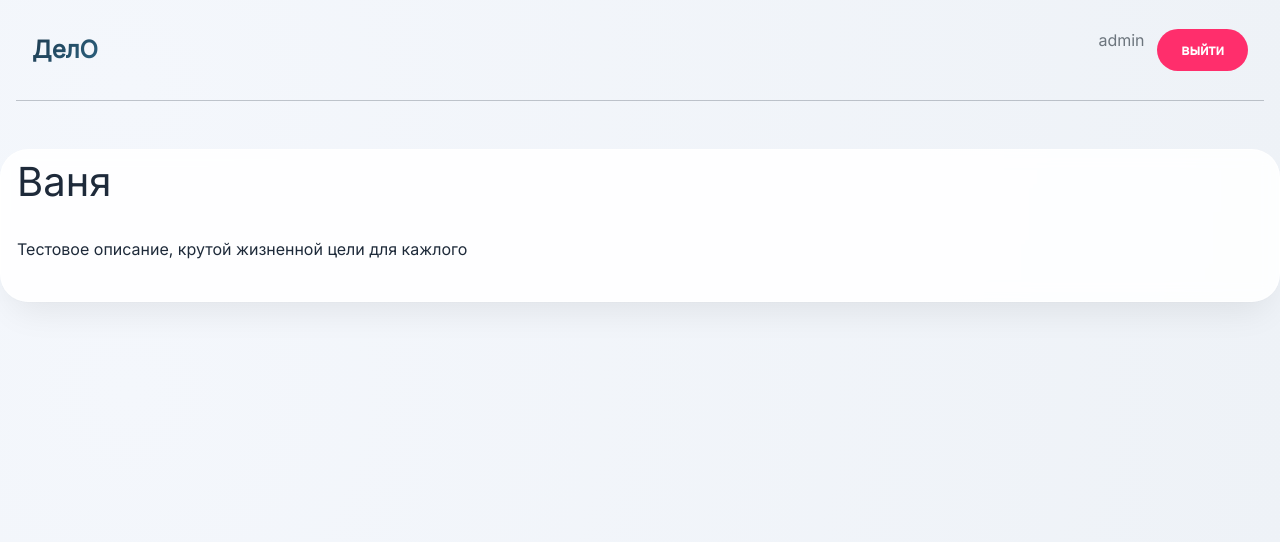
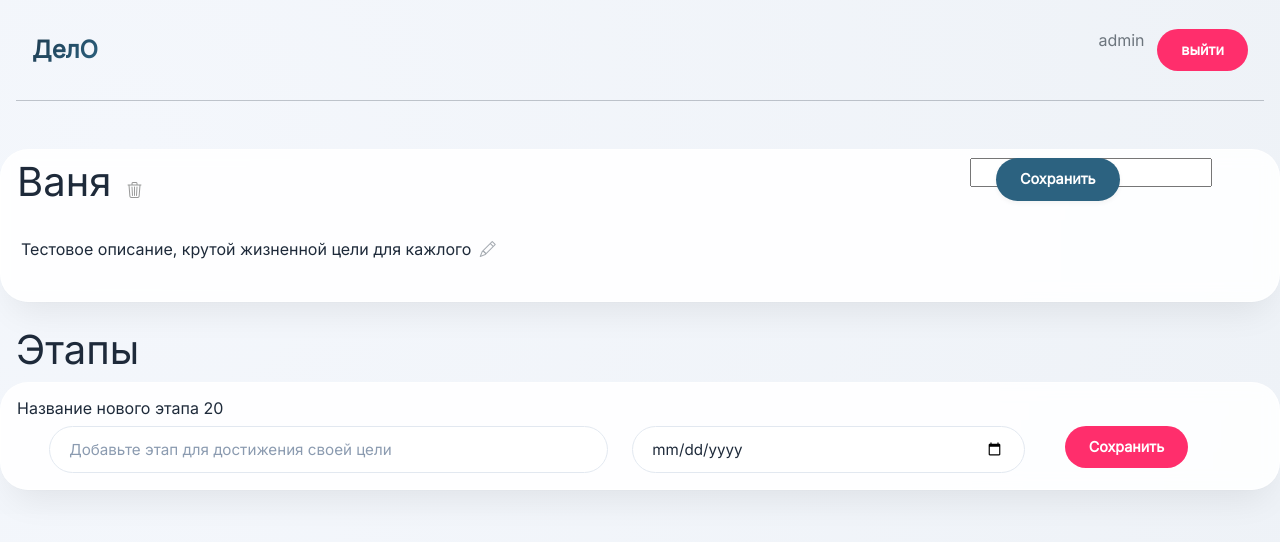
Before and after one commit to Tron213/Delo, a Django app: page /roadmap/20/ in a window 1280 px wide. Shown: the top 542 px of the page. Run offline with Django 5.2, Linux system fonts and the light colour scheme; a user stored in the database is signed in; data comes from the database, SQL or seed files in the repository; both versions use the stored data as it was after the commit; some libraries are stand-ins or nearby versions.

Commit message:
delete roamaps add stage

```diff
--- a/Delo_app/forms.py
+++ b/Delo_app/forms.py
@@ -56,16 +56,52 @@
         max_length=150,
         widget=forms.TextInput(attrs={
             'class': 'input-modern',
-            'placeholder': "Например Выучить английский язык, подготовится к свадьбе"  # дублируем текст label
+            'placeholder': "Например Выучить английский язык, подготовится к свадьбе"
         })
     )
 class RoadmapDescription(ModelForm):
     class Meta:
         model = Roadmaps
         fields = ['Description']
-        widgets = {                                 # ✅ widgets (множественное число)
+        widgets = {
             'Description': forms.TextInput(attrs={
                 'class': 'input-modern',
                 'placeholder': "Вы еще не указали описание своей цели"
             })
         }
+class RoadmapDate(ModelForm):
+    class Meta:
+        model = Roadmaps
+        fields = ['goald_date']
+        {
+            'goald_date': forms.DateInput(attrs={
+                'type': 'date',
+                'class': 'input-modern'
+            }),}
+
+
+class StageTitle(ModelForm):
+    class Meta:
+        model = Stages
+        fields = ['Stagetitle','goald_date']
+        widgets = {
+            'Stagetitle': forms.TextInput(attrs={
+                'class': 'input-modern',
+                'placeholder': "Добавьте этап для достижения своей цели"
+            }),
+            'goald_date': forms.DateInput(attrs={
+                'type': 'date',
+                'class': 'input-modern'
+            }),
+        }
+class TaskTitle(ModelForm):
+    class Meta:
+        model = Tasks
+        fields = ['Tasktitle']
+        widgets = {
+            'Stagetitle': forms.TextInput(attrs={
+                'class': 'input-modern',
+                'placeholder': "Добавьте задачу"
+            }),
+
+        }
--- a/Delo_app/models.py
+++ b/Delo_app/models.py
@@ -14,6 +14,7 @@
     Title = models.CharField(max_length=35)
     Description = models.CharField(max_length=200, null=True)
     goald_date = models.DateField(null=True)
+    Badge=models.CharField(null=True,max_length=310)
     class Meta:
         ordering =['User','-id']
     def __str__(self):
@@ -23,7 +24,7 @@
 class Stages(models.Model):
     Roadmap = models.ForeignKey(Roadmaps,
         on_delete=models.CASCADE)
-    Stagetitle = models.CharField(max_length=35)
+    Stagetitle = models.CharField(max_length=130)
     goald_date = models.DateField(null=True)
     status = models.CharField(null=True, max_length=35)
     progres = models.IntegerField(null=True, max_length=35)
--- a/Delo_app/templates/Delo_app/RoadmapPage.html
+++ b/Delo_app/templates/Delo_app/RoadmapPage.html
@@ -4,21 +4,43 @@
 
 <div class="container HeadofRoad glass-card">
     <div class="row">
-        <div class="col-12">
-<h1 class="Title">{{ roadmap.Title }}</h1>
+        <div class="col-9">
+            <h1 class="Title">
+                {{ roadmap.Title }}
+                <a class='fs-6' href="{% url 'Delitroadmap' index=roadmap.id %}"
 
+                    style="color: #000;">
+                    <i class="bi bi-trash3 editbi" ></i>
+                </a>
+            </h1>
         </div>
-        <div class="row Description">
-            <div class="col-12">
-                {%if roadmap.Description != false %}
-                <div class="col-6">
-                    <p>{{roadmap.Description}}</p>
-                </div>
-                {% elif roadmap.Description == false %}
+        <div class="col-3 Title">
+            {%if roadmap.goald_date == false%}
 
 
                     <form method="post" class="row" >
-                    <div class="col-11">
+                            <div class="col-1">
+                                {% csrf_token %}
+
+                                {{ dateForm.goald_date }}
+                            </div>
+
+                            <div class="col-1">
+                                <button type="submit" class="btn-primary">Сохранить</button>
+                            </div>
+                    </form>
+
+
+            {%elif roadmap.goal_date == true%}
+                <h3>{{roadmap.goal_date}} <i class="bi bi-pencil editbi"></i>#000</h3>
+            {% endif %}
+        </div>
+        <div class="container">
+            <div class="row Description">
+                <div class="col-12">
+                    {%if roadmap.Description == false %}
+                        <form method="post" class="row" >
+                            <div class="col-10">
                                 {% csrf_token %}
 
                                 {{ form.Description }}
@@ -28,14 +50,101 @@
                                 <button type="submit" class="btn-primary">Сохранить</button>
                             </div>
                         </form>
+
+                    {% elif roadmap.Description != false %}
+                        <div class="col-6">
+                            <p>{{roadmap.Description}} <i class="bi bi-pencil editbi"></i></p>
+
+                        </div>
+                        <div class="col-1">
+
+                        </div>
+
+
+
 {% endif %}
 
 
+</div>
+
+            </div>
+
+    </div>
+    </div>
+    </div>
+
+
+
+</div>
+<div class="container Stage">
+    <div class="row">
+        <div class="col-12">
+            <h1>Этапы</h1>
+        </div>
+    </div>
+</div>
+
+<div class="container glass-card NewStage">
+    <div class="row">
+        <div class="col-3">
+            <h6>Название нового этапа {{index}}</h6>
+        </div>
+        <div class="col-12">
+            <div class="container">
+                <div class="row">
+                    <div class="col-10">
+                        <form method="post" action="{% url 'addStage' index=roadmap.id %}">
+                            {% csrf_token %}
+                            <div class="container">
+                                <div class="row">
+                                    <div class="col-7">
+                                        {{ form2.Stagetitle }}
+                                    </div>
+                                    <div class="col-5">
+                                        {{ form2.goald_date }}
+                                    </div>
+                                </div>
+                            </div>
+
+
+                    </div>
+                    <div class="col-1">
+                        <button type="submit" class="btn-pink">Сохранить</button>
+                        </form>
+                    </div>
+                </div>
             </div>
         </div>
     </div>
 </div>
 
+{% for stage in stages %}
+<div class="container StageMain glass-card roadmap-card">
+    <div class="row">
+
+        <div class="col-10">
+<h6>{{ stage.Stagetitle }} <i class="bi bi-pencil editbi"></i> </h6>
+
+
+
+        </div>
+        <div class="col-2">
+           <h6 class="badge rounded-pill text-bg-warning"> {{ stage.goald_date }}</h6>
+        </div>
+        <div class="container">
+            <div class="row">
+                <div class="col-12">
+                    <div class="progress">
+  <div class="progress-fill progress-bar-striped progress-bar-animated" role="progressbar" aria-valuenow="75" aria-valuemin="0" aria-valuemax="100" style="width: 75%"></div>
+</div>
+                </div>
+            </div>
+        </div>
+    </div>
+
+</div>
+
+{% endfor %}
 <style>
     .HeadofRoad{
         margin-top: 4vh;
@@ -48,6 +157,37 @@
 .Title{
     margin-top: 1vh;
 }
+.progress-fill{
+    max-height: 1vh;
+    margin-top: 0.49%;
+}
+.Stage{
+    margin-top: 3vh;
+}
+.NewStage{
+   padding-top: 2vh;
+   padding-bottom: 2vh;
+   margin-bottom: 3vh;
+}
+.StageMain{
+    margin-bottom: 1.6vh;
+    min-height: 10vh;
+}
+.StageMain h6{
+    margin-top: 0.6vh;
+}
+.editbi{
+    opacity: 0.4;
+    margin-left: 0.5vh;
+    max-width: 1vh;
+    max-width: 1px;
+}
+.editbi:hover{
+    opacity: 1;
+    transition: 0.3s;
+}
 </style>
 
+
+
 {% endblock %}
--- a/Delo_app/urls.py
+++ b/Delo_app/urls.py
@@ -12,5 +12,6 @@
     path('logout/', auth_views.LogoutView.as_view(next_page='/'), name='logout'),
     path("home/", views.homePage, name="homePage"),
     path('roadmap/<int:index>/', views.Roadmap, name='Roadmap'),
-
+    path('roadmap/<int:index>/addStage', views.addStage, name='addStage'),
+    path('roadmap/<int:index>/DelitRoadmap', views.Delitroadmap, name='Delitroadmap'),
 ]
--- a/Delo_app/views.py
+++ b/Delo_app/views.py
@@ -1,7 +1,7 @@
 from django.contrib.auth import login, authenticate
 from django.contrib.auth.forms import UserCreationForm
 from django.shortcuts import render, redirect
-from .forms import RegisterForm, loginForm, NewRoadmap, RoadmapDescription
+from .forms import RegisterForm, loginForm, NewRoadmap, RoadmapDescription, StageTitle, RoadmapDate
 from django.contrib.auth.models import User
 from django.contrib.auth.decorators import login_required
 from .models import *
@@ -84,30 +84,61 @@
 def Roadmap(request, index):
     # Получаем объект Roadmaps по индексу из URL
     roadmap = get_object_or_404(Roadmaps, id=index)
+    stages = Stages.objects.filter(Roadmap=index)
+
+    print("Количество этапов:", stages.count())
 
     # Проверяем, что текущий пользователь – владелец
     if request.user != roadmap.User:
-        # Можно вернуть 403 или показать сообщение об ошибке
-        return render(request, "Delo_app/RoadmapPage.html", {
-            'error': 'У вас нет прав для редактирования этого плана.',
-            'roadmap': roadmap,
-            'username': request.user.username,
-        })
+        return redirect(homePage)
 
     if request.method == 'POST':
         # Связываем форму с существующим объектом через instance
         form = RoadmapDescription(request.POST, instance=roadmap)
         if form.is_valid():
-            form.save()  # обновит поле Description у roadmap
-            # После успешного сохранения – редирект на эту же страницу (чтобы избежать повторной отправки формы)
+            form.save()
             return redirect(request.path)
     else:
-        # GET-запрос: показываем форму, заполненную текущим описанием
+
         form = RoadmapDescription(instance=roadmap)
+        form2= StageTitle(instance=roadmap)
+        dateForm = RoadmapDate(instance=roadmap)
 
     context = {
         'username': request.user.username,
         'roadmap': roadmap,
         'form': form,
+        'stages':stages,
+        'form2':form2,
+        'dateForm':dateForm,
+        'index':index,
     }
     return render(request, "Delo_app/RoadmapPage.html", context)
+
+
+@login_required
+def addStage(request, index):
+    roadmap = get_object_or_404(Roadmaps, id=index)
+
+    if roadmap.User != request.user:
+        return redirect('homePage')
+
+    if request.method == 'POST':
+        form = StageTitle(request.POST)
+        if form.is_valid():
+            stage = form.save(commit=False)
+            stage.Roadmap = roadmap
+            stage.save()
+        return redirect('Roadmap', index=index)
+
+    return redirect('Roadmap', index=index)
+
+@login_required
+def Delitroadmap(request, index):
+    roadmap = get_object_or_404(Roadmaps, id=index)
+
+    if roadmap.User != request.user:
+        return redirect('homePage')
+    instance = Roadmaps.objects.get(pk=index)
+    instance.delete()
+    return redirect('homePage')
--- a/templates/base.html
+++ b/templates/base.html
@@ -7,6 +7,7 @@
     <link href="https://cdn.jsdelivr.net/npm/bootstrap@5.3.0/dist/css/bootstrap.min.css" rel="stylesheet">
     <link href="https://fonts.googleapis.com/css2?family=Inter:opsz,wght@300..800&display=swap" rel="stylesheet">
     <link rel="stylesheet" href="{% static 'css/delo-ui.css' %}">
+    <link rel="stylesheet" href="https://cdn.jsdelivr.net/npm/bootstrap-icons@1.9.0/font/bootstrap-icons.css">
 </head>
 <body>
 
```
Also changed, not shown: Delo_app/templates/Delo_app/homePage.html (+8 -1 lines), Delo_app/migrations/0009_alter_roadmaps_options_roadmaps_badge.py (added), db.sqlite3. Lines whose indentation alone changed are shown as unchanged.
